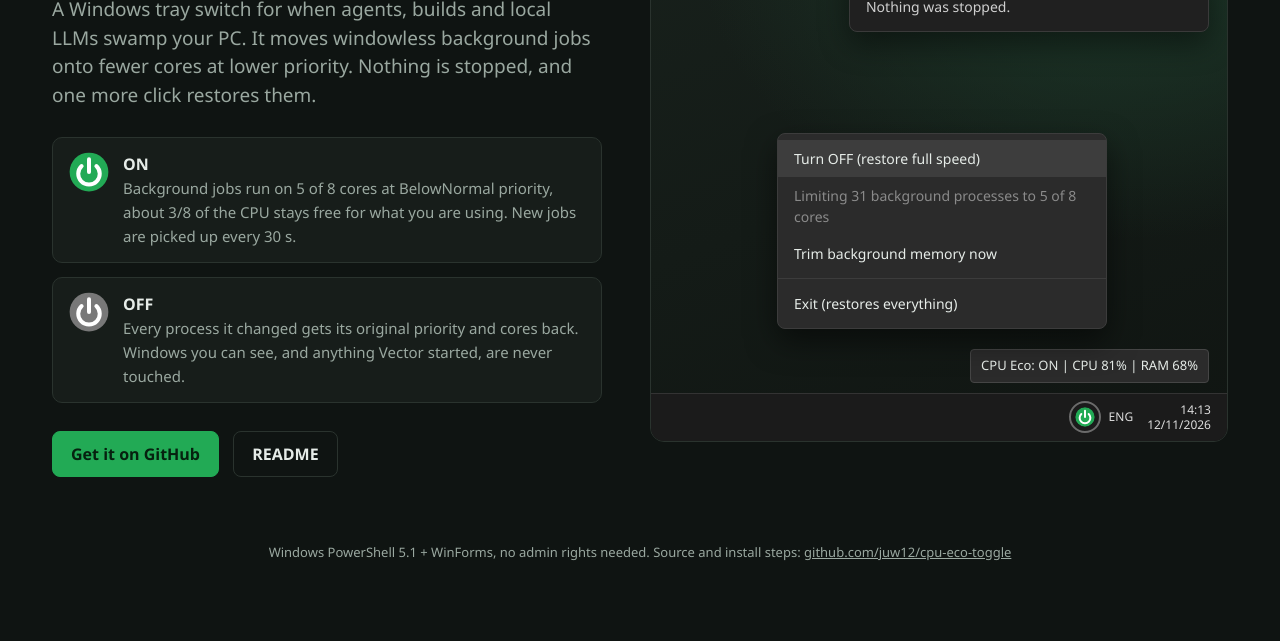
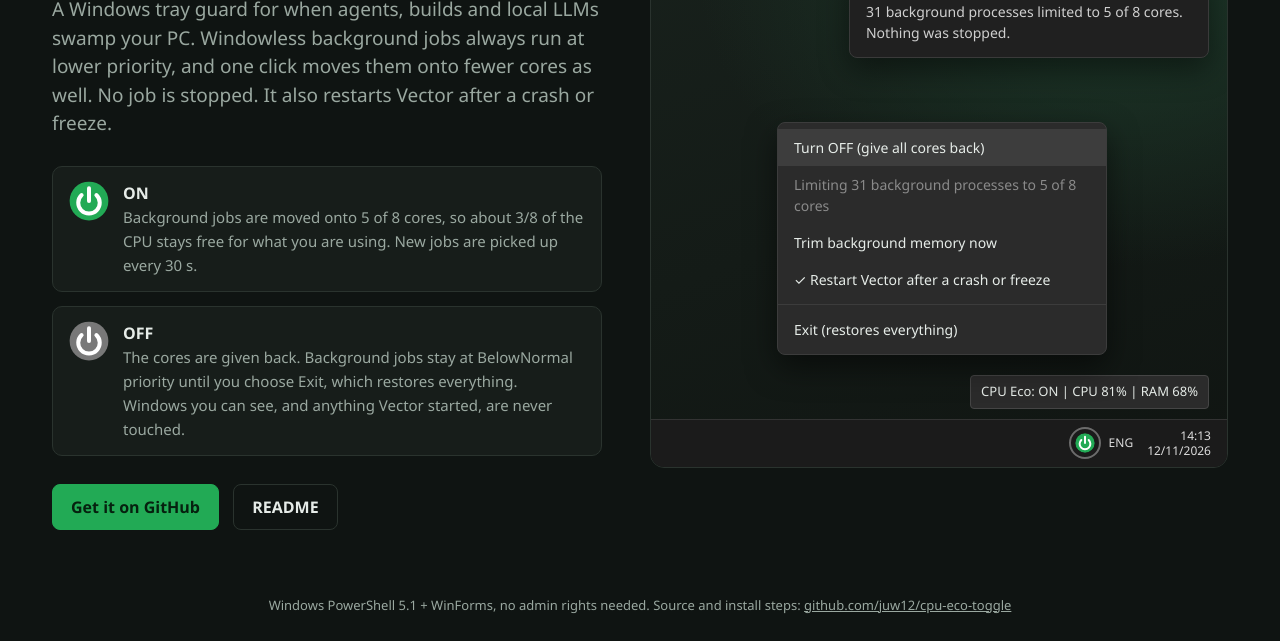
Before and after one commit to juw12/cpu-eco-toggle, a plain HTML site: page docs/index.html in a window 1280 px wide. Shown: the part 226-867 px from the top of the page. Before the commit the page ends 815 px from the top, so only its background shows below. Drawn offline with Linux system fonts and the light colour scheme.

Commit message:
Docs: describe the always-on guard and the Vector restart in README and demo page

```diff
--- a/docs/index.html
+++ b/docs/index.html
@@ -3,8 +3,8 @@
 <head>
 <meta charset="utf-8">
 <meta name="viewport" content="width=device-width, initial-scale=1">
-<title>CPU Eco Toggle: one-click tray switch for a pinned CPU</title>
-<meta name="description" content="A Windows tray switch that moves windowless background jobs onto fewer cores at lower priority without stopping anything. One more click restores them.">
+<title>CPU Eco Toggle: tray guard for a pinned CPU</title>
+<meta name="description" content="A Windows tray guard that keeps windowless background jobs at lower priority, moves them onto fewer cores with one click, and restarts Vector after a crash or freeze.">
 <style>
   :root {
     --bg: #0f1412;
@@ -169,15 +169,15 @@
 <main>
   <section>
     <h1>When the CPU is pinned at 100%, <em>one click</em> gives it room.</h1>
-    <p class="lead">A Windows tray switch for when agents, builds and local LLMs swamp your PC. It moves windowless background jobs onto fewer cores at lower priority. Nothing is stopped, and one more click restores them.</p>
+    <p class="lead">A Windows tray guard for when agents, builds and local LLMs swamp your PC. Windowless background jobs always run at lower priority, and one click moves them onto fewer cores as well. No job is stopped. It also restarts Vector after a crash or freeze.</p>
     <ul class="states">
       <li>
         <svg width="40" height="40" viewBox="0 0 32 32" role="img" aria-label="Green icon: ON"><circle cx="16" cy="16" r="15.5" fill="#22aa55"/><use href="#power"/></svg>
-        <div><b>ON</b><span>Background jobs run on 5 of 8 cores at BelowNormal priority, about 3/8 of the CPU stays free for what you are using. New jobs are picked up every 30 s.</span></div>
+        <div><b>ON</b><span>Background jobs are moved onto 5 of 8 cores, so about 3/8 of the CPU stays free for what you are using. New jobs are picked up every 30 s.</span></div>
       </li>
       <li>
         <svg width="40" height="40" viewBox="0 0 32 32" role="img" aria-label="Grey icon: OFF"><circle cx="16" cy="16" r="15.5" fill="#787878"/><use href="#power"/></svg>
-        <div><b>OFF</b><span>Every process it changed gets its original priority and cores back. Windows you can see, and anything Vector started, are never touched.</span></div>
+        <div><b>OFF</b><span>The cores are given back. Background jobs stay at BelowNormal priority until you choose Exit, which restores everything. Windows you can see, and anything Vector started, are never touched.</span></div>
       </li>
     </ul>
     <p class="links">
@@ -200,9 +200,10 @@
     <div class="tip">CPU Eco: ON | CPU 81% | RAM 68%</div>
 
     <div class="menu" role="img" aria-label="Right-click menu">
-      <div class="hover">Turn OFF (restore full speed)</div>
+      <div class="hover">Turn OFF (give all cores back)</div>
       <div class="disabled">Limiting 31 background processes to 5 of 8 cores</div>
       <div>Trim background memory now</div>
+      <div>&#10003; Restart Vector after a crash or freeze</div>
       <hr>
       <div>Exit (restores everything)</div>
     </div>
```
Also changed, not shown: 1 other file.
